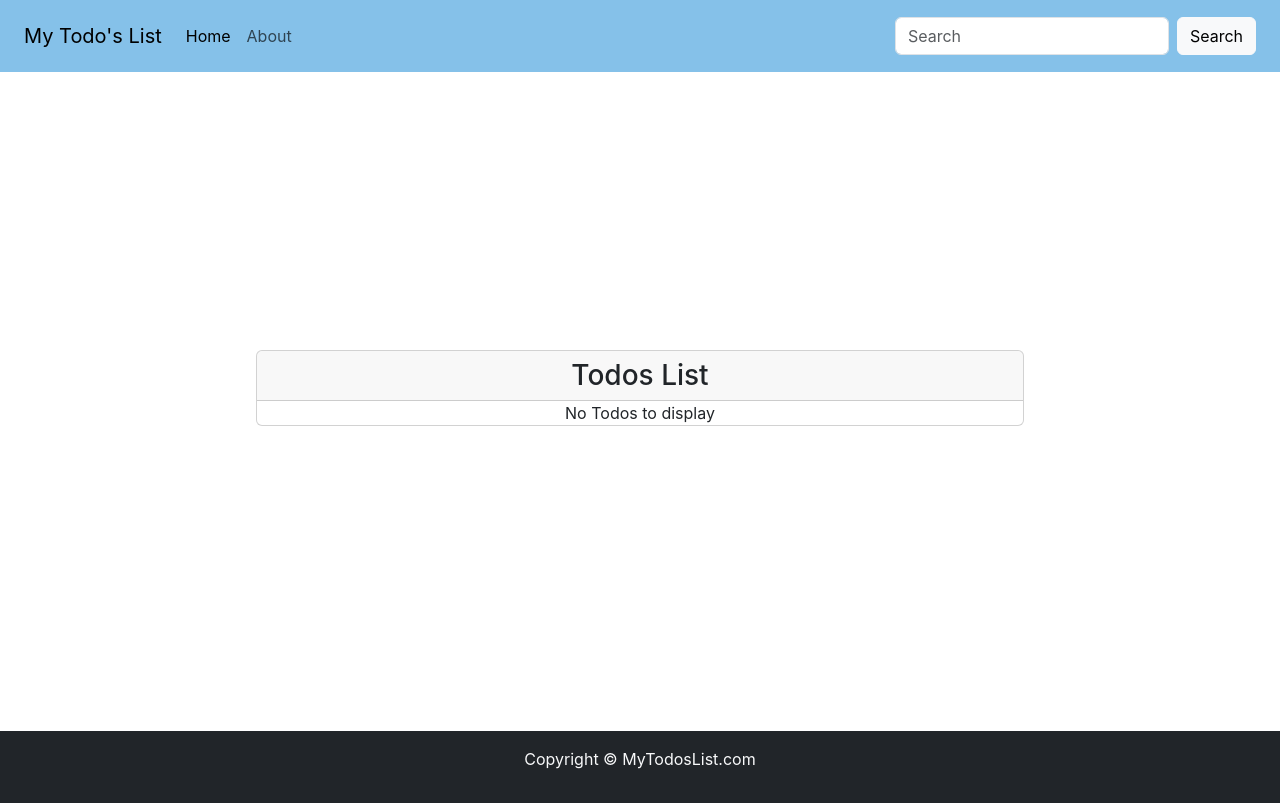
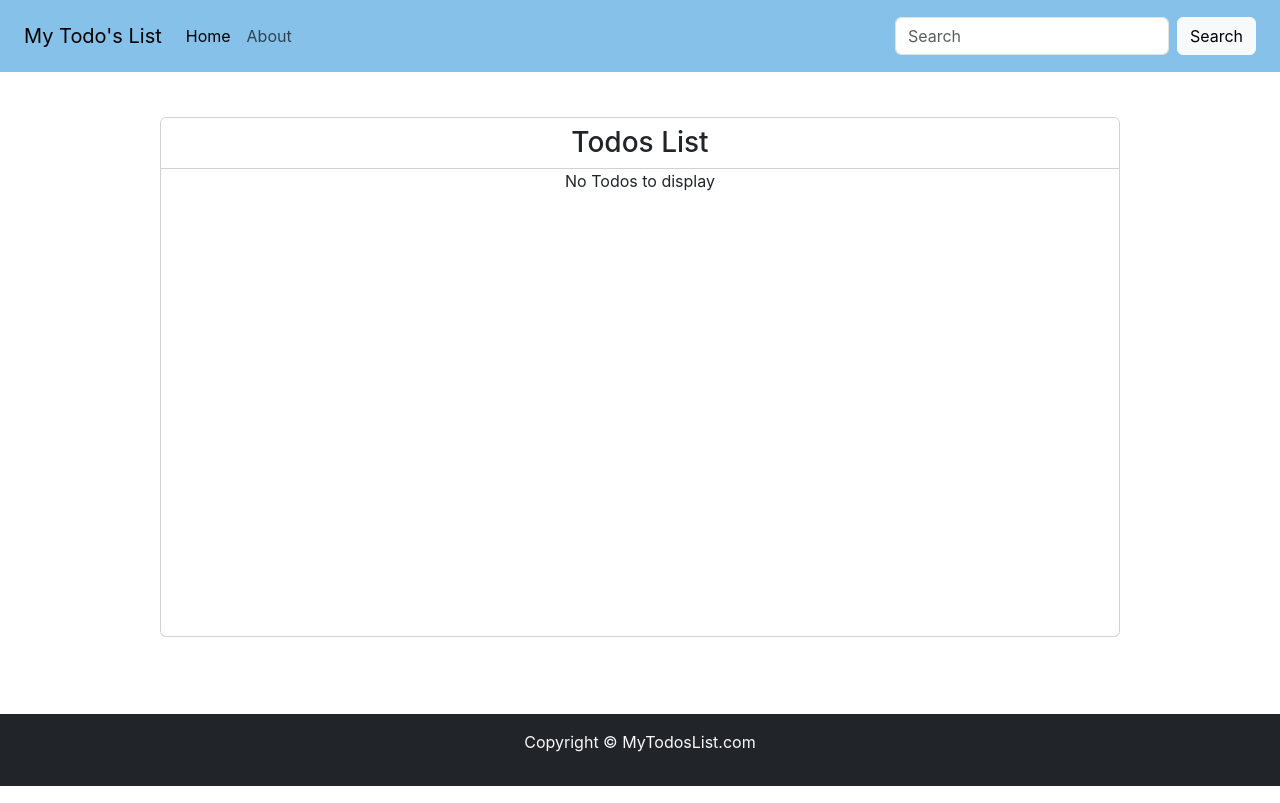
Before and after one commit to Szkrishna/React-Learning-with-Project, a React (Create React App) app in the folder todos-list/: page / in a window 1280 px wide. Built offline with nearby package versions, Linux system fonts and the light colour scheme.

Commit message:
fixed todo card header make it sticky and fixed css of add todo card and show todo card

```diff
--- a/todos-list/src/MyComponents/AddTodo.jsx
+++ b/todos-list/src/MyComponents/AddTodo.jsx
@@ -46,7 +46,7 @@ export const AddTodo = ({ addTodo }) => {
                             <label htmlFor="desc" className="form-label">Todo Description</label>
                             <input type="text" value={desc} onChange={(e) => setDesc(e.target.value)} className="form-control" id="desc" />
                         </div>
-                        <button type="submit" className="btn btn-sm btn-success">Add Todo</button>
+                        <button type="submit" className="btn btn-success">Add Todo</button>
                     </form>
                 </div>
             </div>
--- a/todos-list/src/MyComponents/TodoItem.jsx
+++ b/todos-list/src/MyComponents/TodoItem.jsx
@@ -10,7 +10,7 @@ export const TodoItem = ({ todo }) => {
 
     return (
         <>
-            <div className='card-body text-start'>
+            <div className='card-body text-start p-3'>
                 <div style={todoBoxStyle}>
                     <h4>{todo.sno + 1}. {todo.title}</h4>
                     <p className='mb-1'>{todo.desc}</p>
--- a/todos-list/src/MyComponents/Todos.jsx
+++ b/todos-list/src/MyComponents/Todos.jsx
@@ -3,23 +3,34 @@ import { TodoItem } from "./TodoItem";
 
 export const Todos = (props) => {
     let myStyle = {
-        minHeight: "82vh",
-        maxHeight: "82vh",
+        minHeight: "80vh",
+        maxHeight: "80vh",
         overflowY: "auto",
-        marginTop: "3px",
         display: "flex",
         alignItems: "center",
         justifyContent: "center",
+        marginBottom: "2px"
     }
 
     let cardStyle = {
-        minWidth: "60vw",
-        marginBottom: "30px"
+        minWidth: "75vw",
+        maxWidth: "75vw",
+        minHeight: "65vh",
+        maxHeight: "65vh",
+        marginBottom: "30px" ,
+        overflowY: "auto"
+    }
+
+    let cardHeaderStyle = {
+        position: "sticky",
+        top: "0",
+        zIndex: "100",
+        backgroundColor: "#fff"
     }
     return (
         <div className="container text-center" style={myStyle}>
             <div className="card" style={cardStyle}>
-                <h3 className="card-header text-center">Todos List</h3>
+                <h3 className="card-header text-center" style={cardHeaderStyle}>Todos List</h3>
                 {props.todos.length === 0 ? "No Todos to display" :
                     props.todos.map((todo) => {
                         return (<>
```
